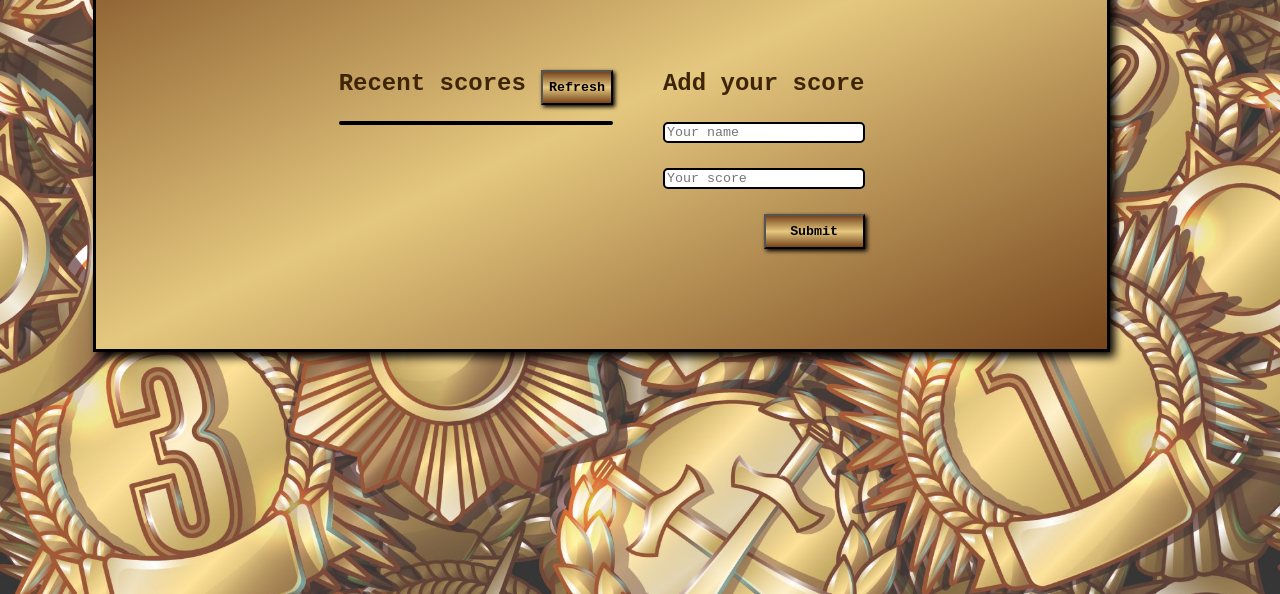
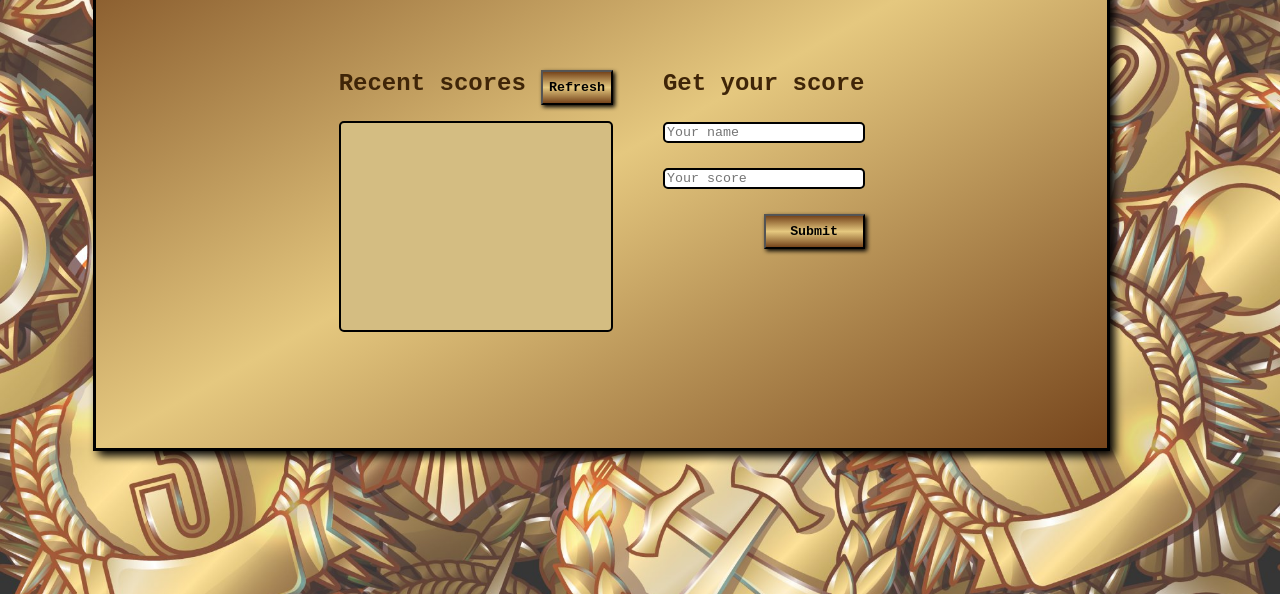
Before and after one commit to alexpuente0/Leaderboard, a website built with webpack: page src/index.html in a window 1280 px wide. Shown: the part 206-800 px from the top of the page. Built offline with nearby package versions, Linux system fonts and the light colour scheme.

Commit message:
Update Project

```diff
--- a/src/index.html
+++ b/src/index.html
@@ -20,7 +20,7 @@
      </ul>
        </div>
    <form class="addnew" name="addnew">
-     <h2>Add your score</h2>
+     <h2>Get your score</h2>
      <input type="text" id="user" placeholder="Your name" required/>
      <input type="number" id="score" placeholder="Your score" required/>
      <button type="submit" class="sbmtbtn btn">Submit</button>
--- a/src/modules/display.js
+++ b/src/modules/display.js
@@ -2,7 +2,7 @@ const displayScore = (scoreArr) => {
   const scoreList = document.querySelector('.scorelist');
   scoreList.innerHTML = null;
   scoreArr.sort((a, b) => b.score - a.score);
-  scoreArr.slice(0, 10).forEach((item) => {
+  scoreArr.forEach((item) => {
     const scoreItem = document.createElement('li');
     scoreItem.innerHTML = `<div class="scitem"><p>${item.user}</p><p>:    ${item.score}</p></div>`;
     scoreList.append(scoreItem);
--- a/src/style.css
+++ b/src/style.css
@@ -56,6 +56,12 @@ body {
   gap: 3px;
   border-radius: 5px;
   background-color: #d4bd82;
+  height: 207px;
+  overflow-y: scroll;
+}
+
+.scorelist::-webkit-scrollbar {
+  width: 2px;
 }
 
 li:nth-child(even) {
```
